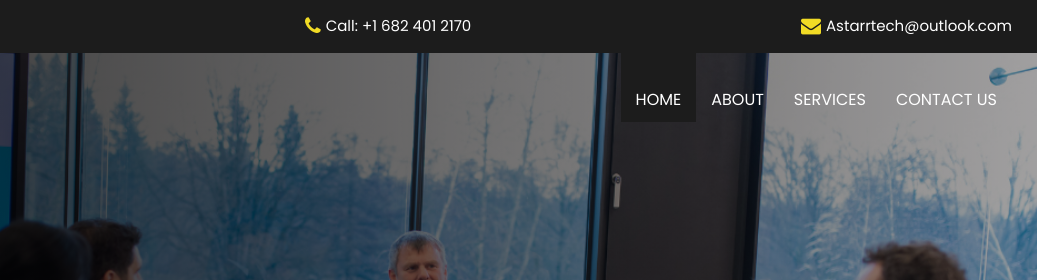
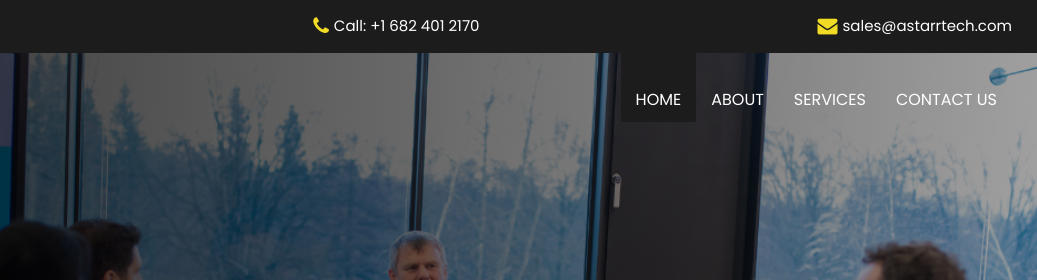
Before and after one commit to lizzy777123/astarrtech2024, a plain HTML site: page about.html in a window 1280 px wide. Shown: the top 280 px of the page, 243-1280 px from the left. Drawn offline with Linux system fonts and the light colour scheme.

Commit message:
Update about.html

```diff
--- a/about.html
+++ b/about.html
@@ -69,10 +69,10 @@
                 Call: +1 682 401 2170
               </span>
             </a>
-            <a href="mailto:Astarrtech@outlook.com?subject=Enquiry:%20Astarr%20Bookkeeping%20and%20Financial%20Education%20Services" class="contact_link3">
+            <a href="mailto:sales@astarrtech.com?subject=Enquiry:%20Astarr%20Bookkeeping%20and%20Financial%20Education%20Services" class="contact_link3">
               <i class="fa fa-envelope" aria-hidden="true"></i>
               <span>
-                Astarrtech@outlook.com
+                sales@astarrtech.com
               </span>
             </a>
           </div>
@@ -386,10 +386,10 @@
                 Call: + 1-682-401-2170
               </span>
             </a>
-            <a href="mailto:Astarrtech@outlook.com?subject=Enquiry:%20Astarr%20Tech%20Services" class="">
+            <a href="mailto:sales@astarrtech.com?subject=Enquiry:%20Astarr%20Tech%20Services" class="">
               <i class="fa fa-envelope" aria-hidden="true"></i>
               <span>
-                Astarrtech@outlook.com
+                sales@astarrtech.com
               </span>
             </a>
           </div>
```
